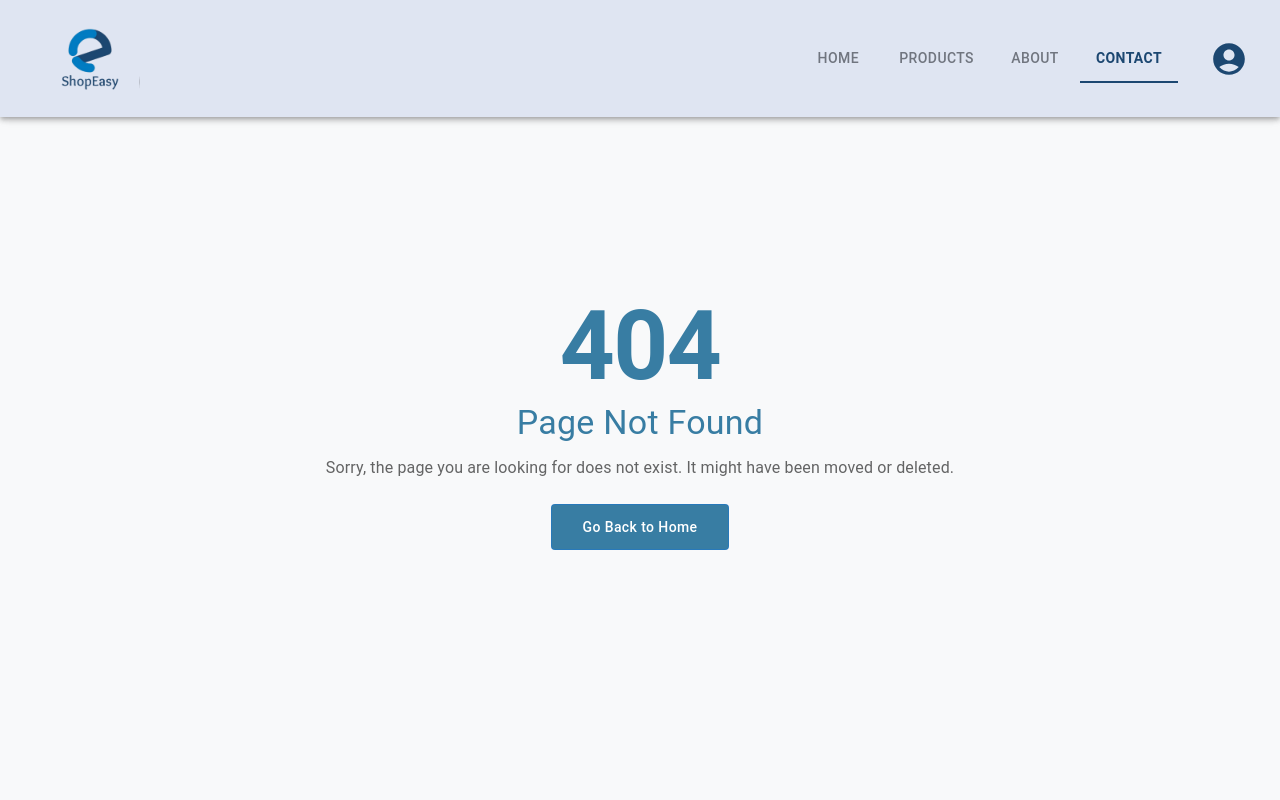
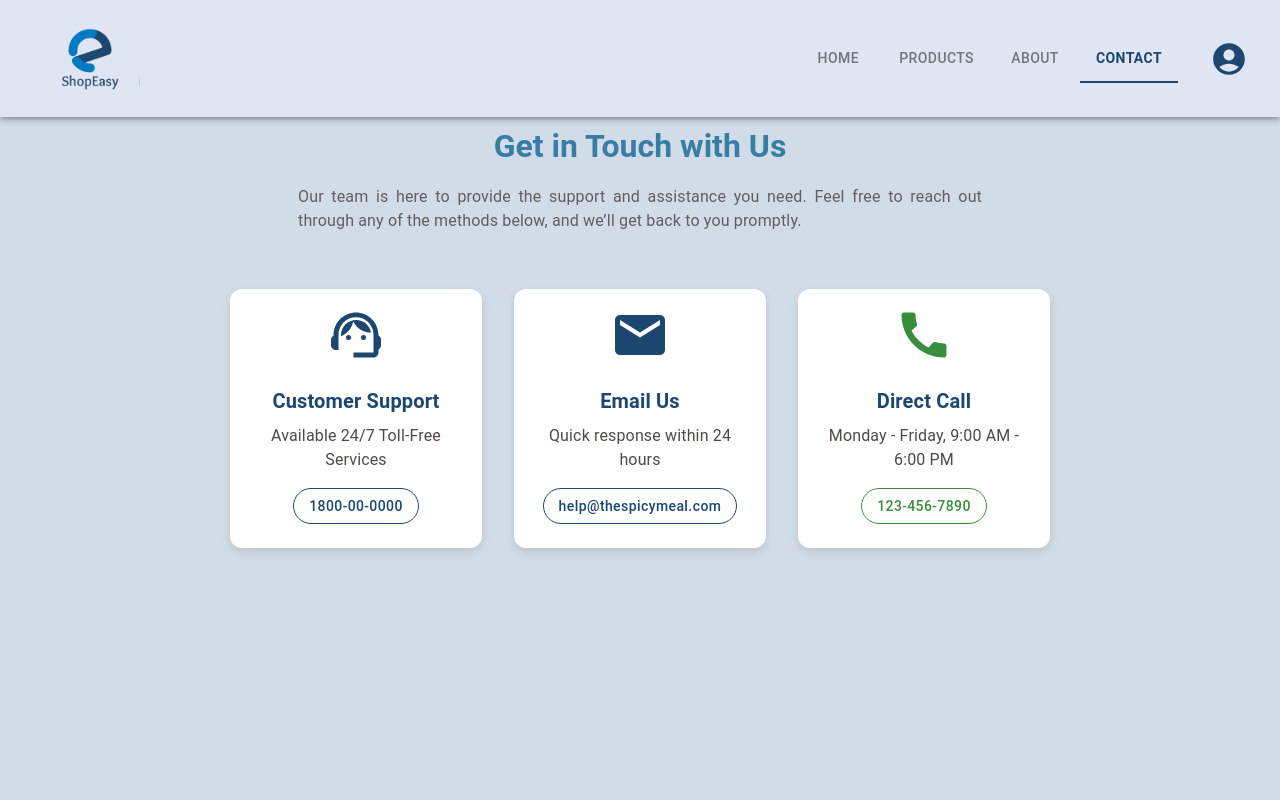
Before and after one commit to Zarib-Ali-Wasif/e-commerce, a React (Vite) app in the folder ecommerceFronted/: page /contact in a window 1280 px wide. Before the commit this address had no page. Shown: the top 800 px of the page. Built offline with nearby package versions, Linux system fonts and the light colour scheme.

Commit message:
add contact page

```diff
--- /dev/null
+++ b/ecommerceFronted/src/pages/Contact.jsx
@@ -0,0 +1,263 @@
+import React from "react";
+import { createTheme, ThemeProvider } from "@mui/material/styles";
+import { Toolbar } from "@mui/material";
+import SupportAgentIcon from "@mui/icons-material/SupportAgent";
+import MailIcon from "@mui/icons-material/Mail";
+import CallIcon from "@mui/icons-material/Call";
+import {
+  Box,
+  Card,
+  CardContent,
+  Button,
+  Grid,
+  Typography,
+} from "@mui/material";
+// Custom Theme with primary color #282c34
+const theme = createTheme({
+  palette: {
+    primary: {
+      main: "#1C4771", // New primary color
+      light: "#4B5563", // A lighter shade for gradients or hover effects
+      dark: "#1F2226", // A darker shade for text or borders
+    },
+    secondary: {
+      main: "#BDBDBD", // A complementary secondary color
+    },
+    error: {
+      main: "#D32F2F", // Red for error messages
+    },
+    info: {
+      main: "#1976D2", // Blue for info icons
+    },
+    success: {
+      main: "#388E3C", // Green for success messages
+    },
+    background: {
+      default: "#F5F5F5", // Light background color
+      paper: "#FFFFFF", // White background for cards
+    },
+    text: {
+      primary: "#FFFFFF", // White for primary text on dark backgrounds
+      secondary: "#332828", // Light gray for secondary text
+    },
+  },
+  typography: {
+    h3: {
+      fontWeight: "bold",
+      fontSize: "2rem", // You can customize the font size
+    },
+    body1: {
+      fontSize: "1rem",
+      opacity: 0.85,
+    },
+  },
+});
+
+const Contact = () => {
+  return (
+    <ThemeProvider theme={theme}>
+      <Toolbar />
+      <Box
+        sx={{
+          py: 8,
+          backgroundColor: "#d1dce8",
+          minHeight: "80vh",
+          height: "100%",
+          display: "flex",
+          flexDirection: "column",
+          alignItems: "center",
+          textAlign: "center",
+        }}
+      >
+        {/* Header */}
+        <Box sx={{ mb: 6, maxWidth: 700 }}>
+          <Typography
+            variant="h3"
+            fontWeight="bold"
+            color="#387DA3"
+            gutterBottom
+          >
+            Get in Touch with Us
+          </Typography>
+          <Typography
+            variant="body1"
+            color="textSecondary"
+            sx={{ opacity: 0.7, p: 1, textAlign: "justify" }}
+          >
+            Our team is here to provide the support and assistance you need.
+            Feel free to reach out through any of the methods below, and we’ll
+            get back to you promptly.
+          </Typography>
+        </Box>
+
+        {/* Contact Cards */}
+        <Grid
+          container
+          spacing={4}
+          sx={{
+            maxWidth: 900,
+            width: "100%",
+            px: 3,
+            justifyContent: "center",
+          }}
+        >
+          <Grid item xs={12} sm={4}>
+            <Card
+              elevation={4}
+              sx={{
+                borderRadius: 3,
+                backgroundColor: theme.palette.background.paper, // White background for card
+                boxShadow: "0 4px 10px rgba(0, 0, 0, 0.1)", // Soft shadow for cards
+                textAlign: "center",
+                color: theme.palette.text.primary,
+                transition: "transform 0.3s, box-shadow 0.3s",
+                "&:hover": {
+                  transform: "scale(1.05)",
+                  boxShadow: "0 8px 20px rgba(0, 0, 0, 0.2)",
+                },
+              }}
+            >
+              <CardContent>
+                <SupportAgentIcon
+                  sx={{
+                    fontSize: 60,
+                    // color: theme.palette.primary.main, // Primary color for icons
+                    color: "#1C4771",
+                    mb: 2,
+                  }}
+                />
+                <Typography
+                  variant="h6"
+                  fontWeight="bold"
+                  color={theme.palette.primary.main}
+                  gutterBottom
+                >
+                  Customer Support
+                </Typography>
+                <Typography variant="body1" color="textSecondary" mb={2}>
+                  Available 24/7 Toll-Free Services
+                </Typography>
+                <Button
+                  variant="outlined"
+                  color="primary"
+                  sx={{
+                    borderRadius: 20,
+                    textTransform: "none",
+                    color: theme.palette.primary.main,
+                    borderColor: theme.palette.primary.main,
+                  }}
+                >
+                  1800-00-0000
+                </Button>
+              </CardContent>
+            </Card>
+          </Grid>
+
+          <Grid item xs={12} sm={4}>
+            <Card
+              elevation={4}
+              sx={{
+                borderRadius: 3,
+                backgroundColor: theme.palette.background.paper,
+                boxShadow: "0 4px 10px rgba(0, 0, 0, 0.1)",
+                textAlign: "center",
+                color: theme.palette.text.primary,
+                transition: "transform 0.3s, box-shadow 0.3s",
+                "&:hover": {
+                  transform: "scale(1.05)",
+                  boxShadow: "0 8px 20px rgba(0, 0, 0, 0.2)",
+                },
+              }}
+            >
+              <CardContent>
+                <MailIcon
+                  sx={{
+                    fontSize: 60,
+                    color: theme.palette.primary.main, // Secondary color for icons
+                    mb: 2,
+                  }}
+                />
+                <Typography
+                  variant="h6"
+                  fontWeight="bold"
+                  color={theme.palette.primary.main}
+                  gutterBottom
+                >
+                  Email Us
+                </Typography>
+                <Typography variant="body1" color="textSecondary" mb={2}>
+                  Quick response within 24 hours
+                </Typography>
+                <Button
+                  variant="outlined"
+                  color="primary"
+                  sx={{
+                    borderRadius: 20,
+                    textTransform: "none",
+                    color: theme.palette.primary.main,
+                    borderColor: theme.palette.primary.main,
+                  }}
+                >
+                  help@thespicymeal.com
+                </Button>
+              </CardContent>
+            </Card>
+          </Grid>
+
+          <Grid item xs={12} sm={4}>
+            <Card
+              elevation={4}
+              sx={{
+                borderRadius: 3,
+                backgroundColor: theme.palette.background.paper,
+                boxShadow: "0 4px 10px rgba(0, 0, 0, 0.1)",
+                textAlign: "center",
+                color: theme.palette.text.primary,
+                transition: "transform 0.3s, box-shadow 0.3s",
+                "&:hover": {
+                  transform: "scale(1.05)",
+                  boxShadow: "0 8px 20px rgba(0, 0, 0, 0.2)",
+                },
+              }}
+            >
+              <CardContent>
+                <CallIcon
+                  sx={{
+                    fontSize: 60,
+                    color: theme.palette.success.main, // Green for success icon
+                    mb: 2,
+                  }}
+                />
+                <Typography
+                  variant="h6"
+                  fontWeight="bold"
+                  color={theme.palette.primary.main}
+                  gutterBottom
+                >
+                  Direct Call
+                </Typography>
+                <Typography variant="body1" color="textSecondary" mb={2}>
+                  Monday - Friday, 9:00 AM - 6:00 PM
+                </Typography>
+                <Button
+                  variant="outlined"
+                  color="success"
+                  sx={{
+                    borderRadius: 20,
+                    textTransform: "none",
+                    color: theme.palette.success.main,
+                    borderColor: theme.palette.success.main,
+                  }}
+                >
+                  123-456-7890
+                </Button>
+              </CardContent>
+            </Card>
+          </Grid>
+        </Grid>
+      </Box>
+    </ThemeProvider>
+  );
+};
+
+export default Contact;
--- a/ecommerceFronted/src/routes/AppRoutes.jsx
+++ b/ecommerceFronted/src/routes/AppRoutes.jsx
@@ -3,6 +3,7 @@ import { BrowserRouter, Routes, Route } from "react-router-dom";
 import Home from "../pages/Home";
 import About from "../pages/About";
 import Products from "../pages/Products";
+import Contact from "../pages/Contact";
 import NotFound from "../pages/NotFound";
 import Layout from "../components/Layout";
 
@@ -17,6 +18,7 @@ function AppRoutes() {
           <Route path="/about" element={<About />} />
           <Route path="/products" element={<Products />} />
           <Route path="/products/:id" element={<Products showModal={true} />} />
+          <Route path="/contact" element={<Contact />} />
 
           <Route path="*" element={<NotFound />} />
         </Routes>
```
